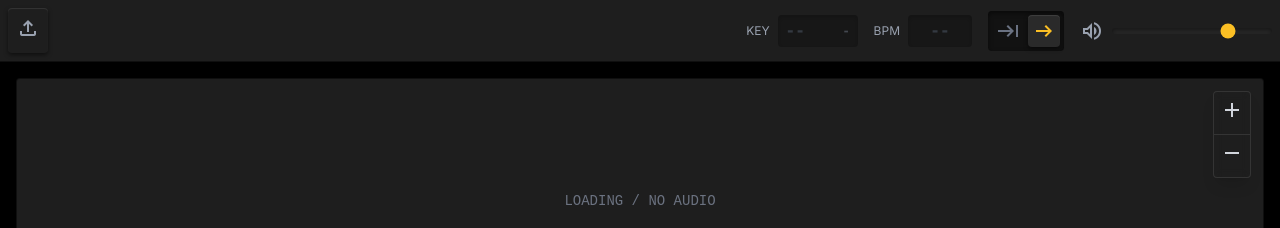
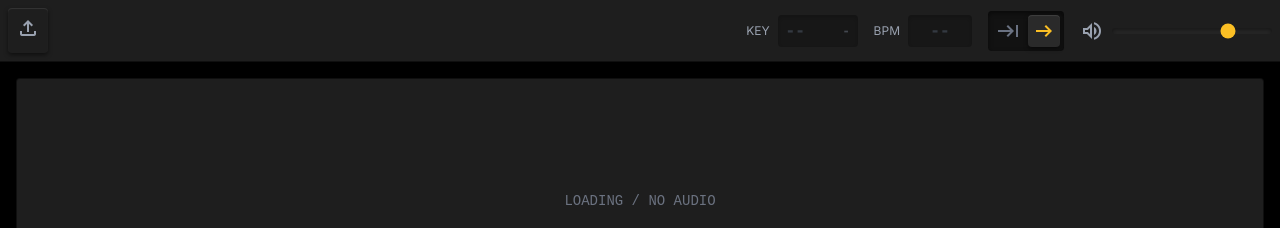
Before and after one commit to RVZO6/sample-chopper, a React (Vite) app: page / in a window 1280 px wide. Shown: the top 228 px of the page. Built offline with nearby package versions, Linux system fonts and the light colour scheme.

Commit message:
ui: remove zoom buttons and update flag color map
- Removed +/- zoom control buttons from waveform display
- Updated FLAG_COLOR_MAP to match new rainbow gradient pad colors

```diff
--- a/src/components/WaveformDisplay.tsx
+++ b/src/components/WaveformDisplay.tsx
@@ -26,20 +26,32 @@ const CONFIG = {
   LOD_LEVELS: [25, 50, 100, 200, 400],
 } as const;
 
-// Color map for cue point flags
+// Color map for cue point flags - matches rainbow gradient
 const FLAG_COLOR_MAP: Record<string, string> = {
-  'bg-red-700': '#b91c1c',
-  'bg-yellow-600': '#ca8a04',
-  'bg-fuchsia-700': '#a21caf',
+  // Row 1 - Reds to Oranges
+  'bg-red-600': '#dc2626',
+  'bg-red-500': '#ef4444',
   'bg-orange-600': '#ea580c',
-  'bg-green-600': '#16a34a',
+  'bg-orange-500': '#f97316',
+  'bg-amber-500': '#f59e0b',
+  // Row 2 - Yellows to Greens
   'bg-yellow-500': '#eab308',
-  'bg-red-800': '#991b1b',
-  'bg-green-700': '#15803d',
-  'bg-surface-dark': '#1e1e1e',
-  'bg-red-600': '#dc2626',
+  'bg-lime-500': '#84cc16',
   'bg-green-500': '#22c55e',
-  'bg-red-900': '#7f1d1d',
+  'bg-emerald-500': '#10b981',
+  'bg-teal-500': '#14b8a6',
+  // Row 3 - Teals to Blues
+  'bg-cyan-500': '#06b6d4',
+  'bg-sky-500': '#0ea5e9',
+  'bg-blue-500': '#3b82f6',
+  'bg-indigo-500': '#6366f1',
+  'bg-violet-500': '#8b5cf6',
+  // Row 4 - Purples to Pinks
+  'bg-purple-500': '#a855f7',
+  'bg-fuchsia-500': '#d946ef',
+  'bg-pink-500': '#ec4899',
+  'bg-rose-500': '#f43f5e',
+  'bg-red-400': '#f87171',
 };
 
 // Time tick intervals in seconds
@@ -577,25 +589,6 @@ export const WaveformDisplay: React.FC = () => {
         style={{ willChange: 'contents' }}  // GPU compositing hint
       />
 
-      {/* Zoom Controls */}
-      <div className="absolute top-3 right-3 flex flex-col bg-surface-dark/80 backdrop-blur-xs rounded-sm border border-white/10 shadow-lg overflow-hidden">
-        <button
-          className="p-1.5 text-gray-300 hover:text-white hover:bg-white/10 rounded-t transition-colors active:bg-white/20"
-          onClick={() => setZoom(z => Math.min(CONFIG.MAX_ZOOM, z * 1.4))}
-          title="Zoom In"
-        >
-          <span className="material-symbols-outlined text-sm">add</span>
-        </button>
-        <div className="w-full h-px bg-white/10"></div>
-        <button
-          className="p-1.5 text-gray-300 hover:text-white hover:bg-white/10 rounded-b transition-colors active:bg-white/20"
-          onClick={() => setZoom(z => Math.max(minZoom, z * 0.7))}
-          title="Zoom Out"
-        >
-          <span className="material-symbols-outlined text-sm">remove</span>
-        </button>
-      </div>
-
 
 
       {/* Interactive Flag Overlays - positions memoized */}
```
